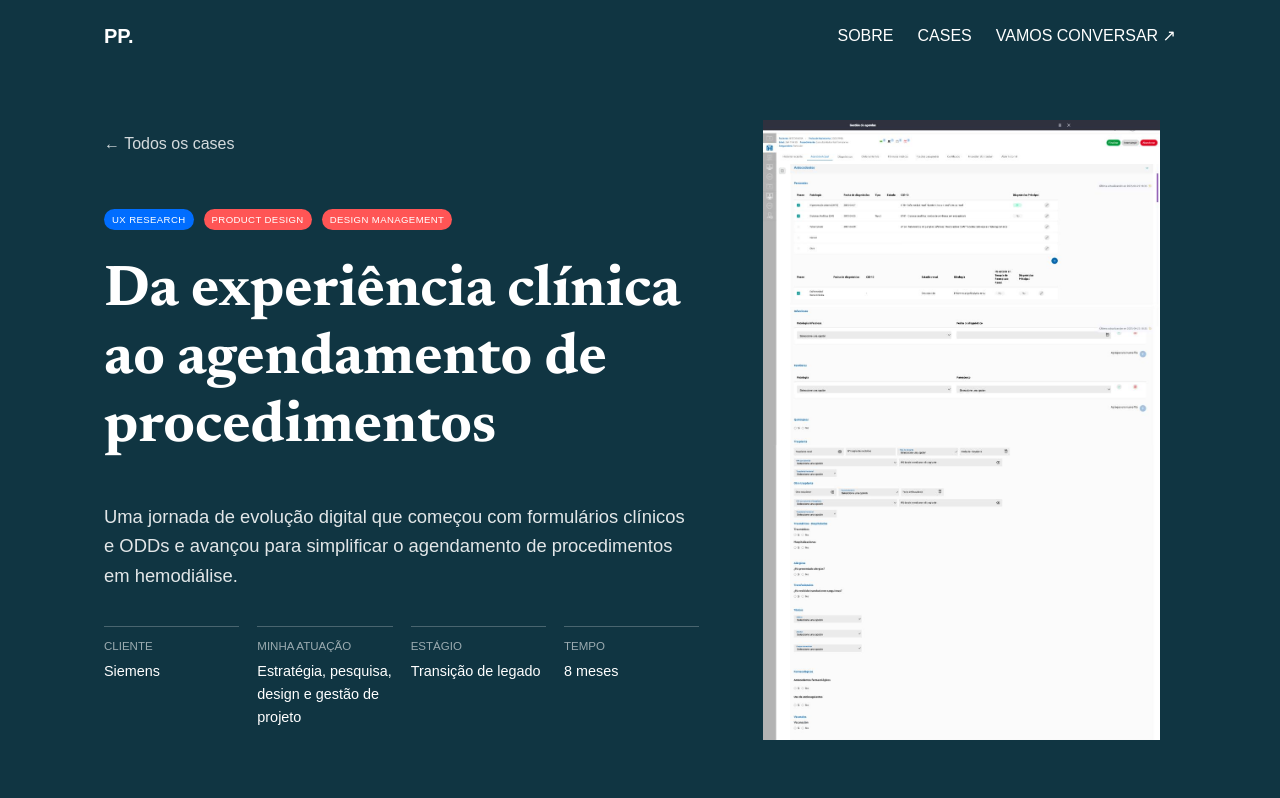
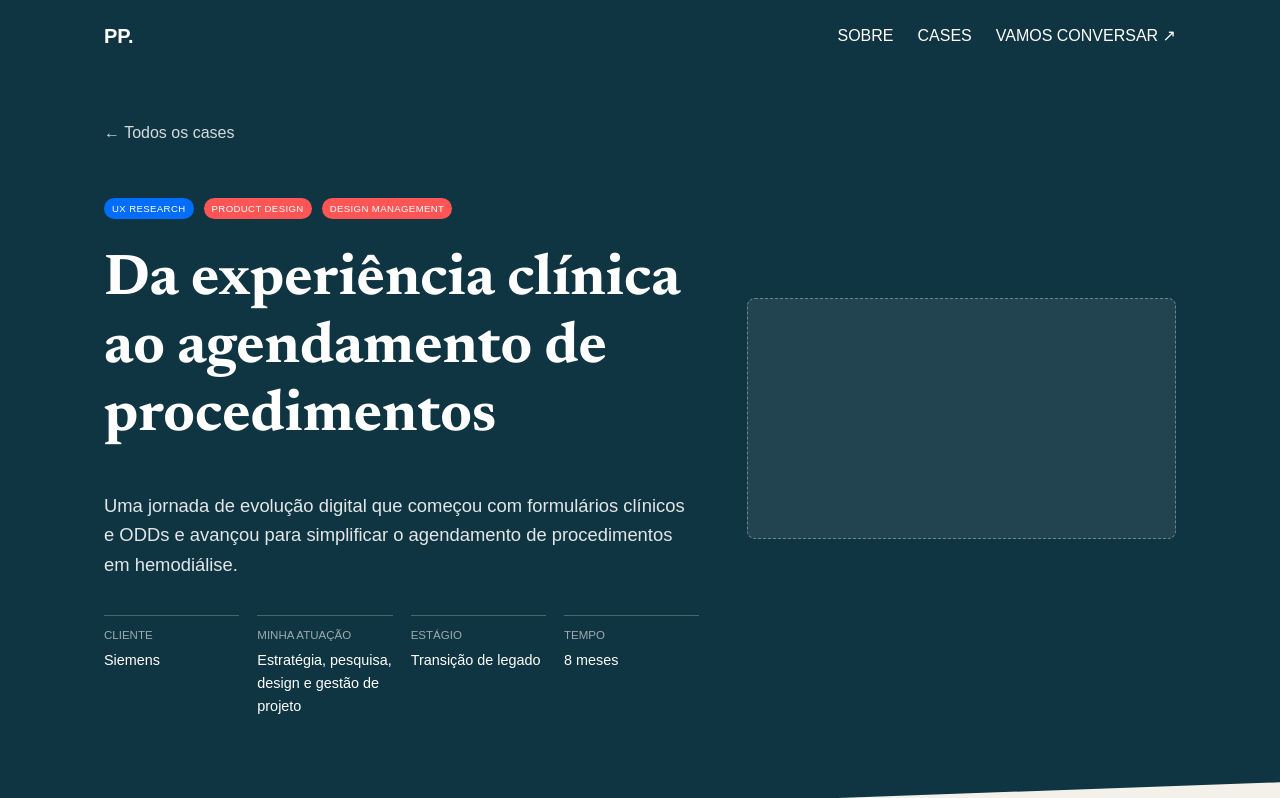
Before and after one commit to prbprado/portfolio, a plain HTML site: page case-siemens.html in a window 1280 px wide. Shown: the top 798 px of the page. Drawn offline with Linux system fonts and the light colour scheme; a web font is replaced by a local one.

Commit message:
Reserva espacos para imagens do case Siemens

```diff
--- a/case-siemens.html
+++ b/case-siemens.html
@@ -41,7 +41,7 @@
           </dl>
         </div>
         <div class="pdf-hero-image">
-          <img src="assets/siemens-assets/image-1.jpeg" alt="Interface de agendamento de procedimentos da Siemens" />
+          <div class="pdf-image-placeholder pdf-image-placeholder-hero" aria-hidden="true"></div>
         </div>
       </div>
     </section>
@@ -81,11 +81,11 @@
       <div class="container">
         <div class="pdf-feature">
           <div class="pdf-feature-copy"><span>01</span><h3>Formulários e ODDs</h3><p>Estudos e propostas para simplificar o preenchimento, reduzir interações desnecessárias e organizar melhor as informações clínicas.</p></div>
-          <img src="assets/siemens-assets/image-2.jpeg" alt="Antes e depois dos formulários clínicos" />
+          <div class="pdf-image-placeholder" aria-hidden="true"></div>
         </div>
         <div class="pdf-feature pdf-feature-reverse">
           <div class="pdf-feature-copy"><span>02</span><h3>Agendamento</h3><p>Exploração de fluxos em calendário e lista para localizar horários, combinar procedimentos e sessões e visualizar múltiplas agendas.</p></div>
-          <img src="assets/siemens-assets/image-3.jpeg" alt="Fluxo de agendamento em calendário e lista" />
+          <div class="pdf-image-placeholder" aria-hidden="true"></div>
         </div>
       </div>
     </section>
--- a/style.css
+++ b/style.css
@@ -577,6 +577,20 @@ body {
   width: 100%;
 }
 
+.pdf-image-placeholder {
+  width: 80%;
+  aspect-ratio: 16 / 9;
+  background-color: rgba(20, 43, 53, 0.04);
+  border: 1px dashed rgba(20, 43, 53, 0.28);
+  border-radius: 8px;
+}
+
+.pdf-image-placeholder-hero {
+  width: 100%;
+  background-color: rgba(255, 255, 255, 0.08);
+  border-color: rgba(255, 255, 255, 0.35);
+}
+
 .pdf-hero-image img {
   width: 100%;
   max-height: 620px;
```
